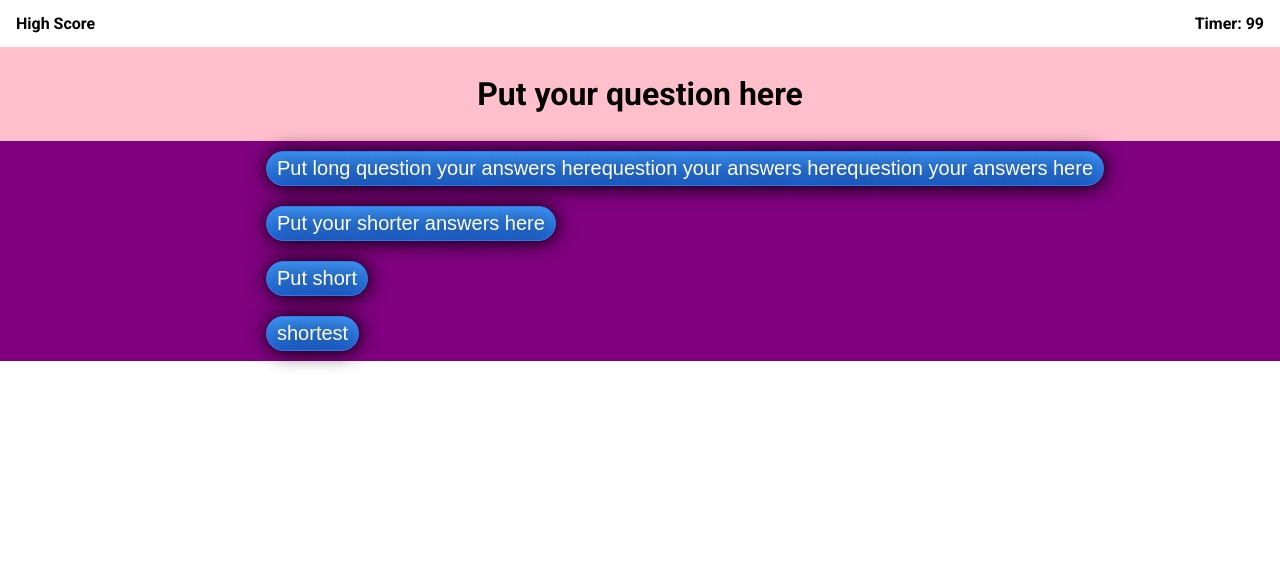
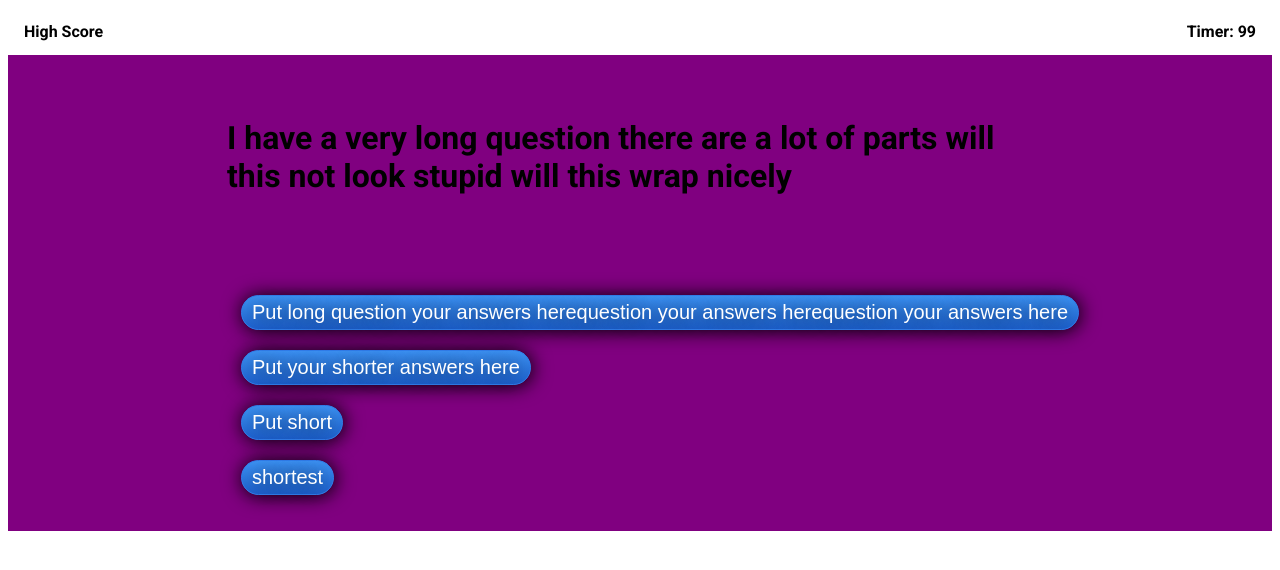
Before and after one commit to jonesjsc/04-Web-APIs-Code-Quiz, a plain HTML site: page index.html in a window 1280 px wide. Both pictures are taken after a click on the element "Start Quiz". Drawn offline with Linux system fonts and the light colour scheme.

Commit message:
styled the question page

```diff
--- a/assets/css/style.css
+++ b/assets/css/style.css
@@ -1,8 +1,8 @@
 @import url('https://fonts.googleapis.com/css2?family=Roboto:wght@700&display=swap');
 
 body {
-    margin: 0;
     font-family: 'Roboto', sans-serif;
+    /* margin: 0px; */
 
 }
 .topbar {
@@ -25,30 +25,29 @@ body {
 #start-page {
     display: flex;
     flex-direction: column;
-    background-color: yellow;
+    align-items: center;
 }
 
 .start-header {
     display: flex;
-    justify-content: center;
-    text-align: center;
-    align-content: center;
-    padding: 14px 16px;
     font-size: 3em;
-    background-color: red;
+    padding: .5em;
 }
 
 .start-body {
     display: flex;
-    padding: 14px 16px;
-    margin: 20px 5em;
-    font-size: 1em;
+    font-size: 1.5em;
+    width: 45ch;
+    text-align: center;
+    padding: .5em 1em;
 }
+
 
 .start-button {
     display: flex;
     justify-content: center;
     align-items: center;
+    padding: 2em;
 }
 
 #questions-page {
@@ -59,20 +58,22 @@ body {
 
 #questions-text {
     display: flex;
-    /* flex-direction: column; */
-    justify-content: center;
-    /* align-items: center; */
-    padding: 28px;
-    background-color: pink;
+    padding: 2em;
+    max-width: 45ch;
+    word-break: break-word;
+    margin: auto;
     font-size: 2em;
- }
+}
 
  .answers-block {
     display: flex;
-    flex-direction: column;
+    justify-content: center;
+    /* flex-direction: column; */
+
+    /* width: auto; */
     /* justify-content: flex-start; */
-    align-items: flex-start;
-    margin-left: 20%;
+    /* align-items: flex-start; */
+    /* margin-left: 20%; */
 
 }
  .answers-text {
@@ -111,6 +112,7 @@ body {
     align-items: center;
 } */
 
+
 .button {
     background: #3D94F6;
     background-image: -webkit-linear-gradient(top, #3D94F6, #1E62D0);
@@ -126,16 +128,26 @@ body {
     font-size: 20px;
     font-weight: 100;
     padding: 5px 10px;
+    margin: 1em;
     -webkit-box-shadow: 1px 1px 20px 0 #000000;
     -moz-box-shadow: 1px 1px 20px 0 #000000;
     box-shadow: 1px 1px 20px 0 #000000;
     text-shadow: 1px 1px 20px #000000;
     border: solid #337FED 1px;
     text-decoration: none;
-    display: inline-block;
+    /* display: inline-block; */
     cursor: pointer;
     text-align: center;
- }
+}
+
+.answer-btn {
+    /* min-width: 45ch;
+    max-width: 45ch; */
+    word-break: break-word;
+    list-style-type: none;
+    text-align: left;
+    width: fit-content;
+}
 
  .button:hover {
     border: solid #337FED 1px;
--- a/index.html
+++ b/index.html
@@ -20,7 +20,7 @@
     </div>
 
     <div class="start-body">
-    Try to answer the following code-related questions within the time limit.  Keep in mind that incorrect answers will penalize your score/time by ten seconds!
+            Try to answer the following code-related questions within the time limit.  Keep in mind that incorrect answers will penalize your score/time by ten seconds!
     </div>
 
     <div class=start-button>
@@ -30,13 +30,15 @@
 
 <div id="questions-page">
     <div id="questions-text">
-        Put your question here
+        I have a very long question there are a lot of parts will this not look stupid will this wrap nicely
     </div>
     <div class="answers-block">
-        <div class="answers-text button">Put long question your answers herequestion your answers herequestion your answers here</div>
-        <div class="answers-text button">Put your shorter answers here</div>
-        <div class="answers-text button">Put short</div>
-        <div class="answers-text button">shortest</div>
+        <ol>
+            <li class="button answer-btn"> Put long question your answers herequestion your answers herequestion your answers here</li>
+            <li class="button answer-btn"> Put your shorter answers here</li>
+            <li class="button answer-btn"> Put short</li>
+            <li class="button answer-btn"> shortest</li>
+        </ol>
     </div>
 
     </div>
```
